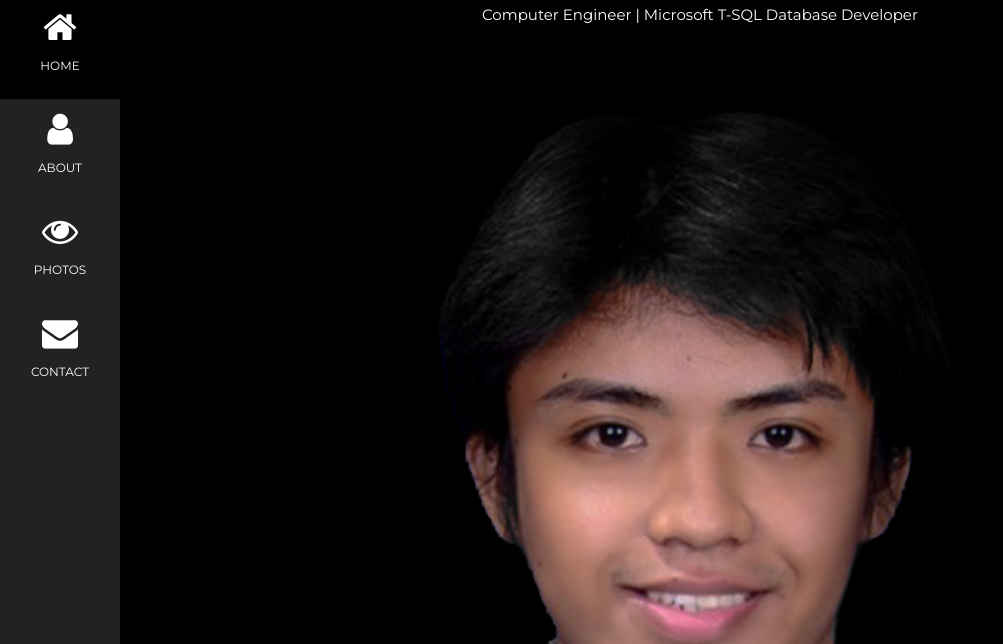
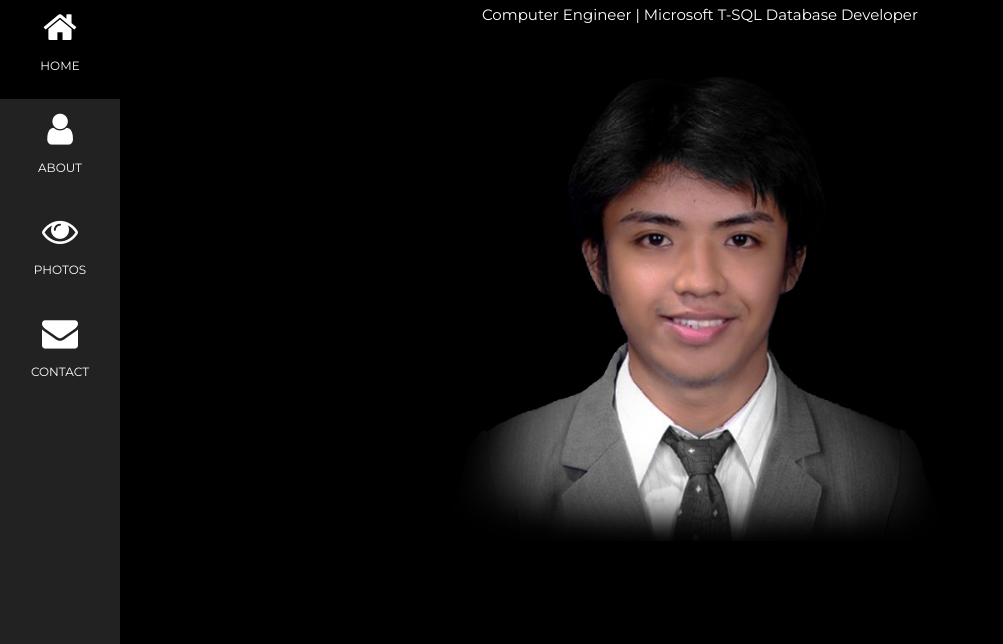
Before and after one commit to davdavid29/portfolio_bnw_theme, a plain HTML site: page index.html in a window 1280 px wide. Shown: the part 123-767 px from the top of the page, without its empty margins (0-1003 px from the left). Drawn offline with Linux system fonts and the light colour scheme; a script that the page names is missing.

Commit message:
change profile size

```diff
--- a/index.html
+++ b/index.html
@@ -67,7 +67,8 @@
     <!--<h1 class="w3-jumbo"><span class="w3-hide-small">I'm</span> MD Aguinaldo</h1>-->
     <p style="font-size: 45px!important; margin: 0px; padding: 0px;"><span class="w3-hide-small">I'm</span> MD Aguinaldo</p>
     <p>Computer Engineer | Microsoft T-SQL Database Developer</p>
-    <img src="/images/Maverick ID(bny)_website.png" alt="boy" class="w3-image" width="992" height="1108">
+    <img src="/images/Maverick ID(bny)_website.png" alt="boy" class="w3-image" width="500">
+    <!--<img src="/images/Maverick ID(bny)_website.png" alt="boy" class="w3-image" width="992" height="1108">-->
   </header>
 
   <!-- About Section -->
```
